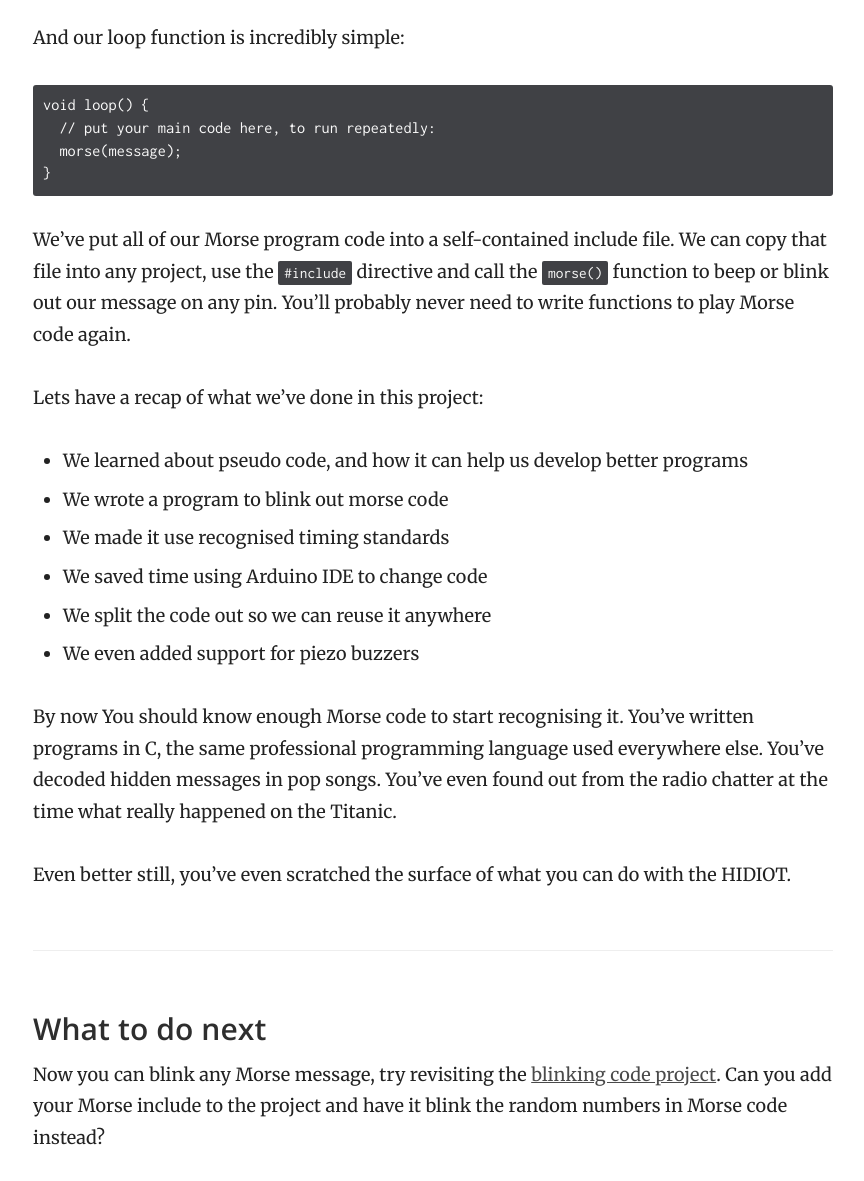
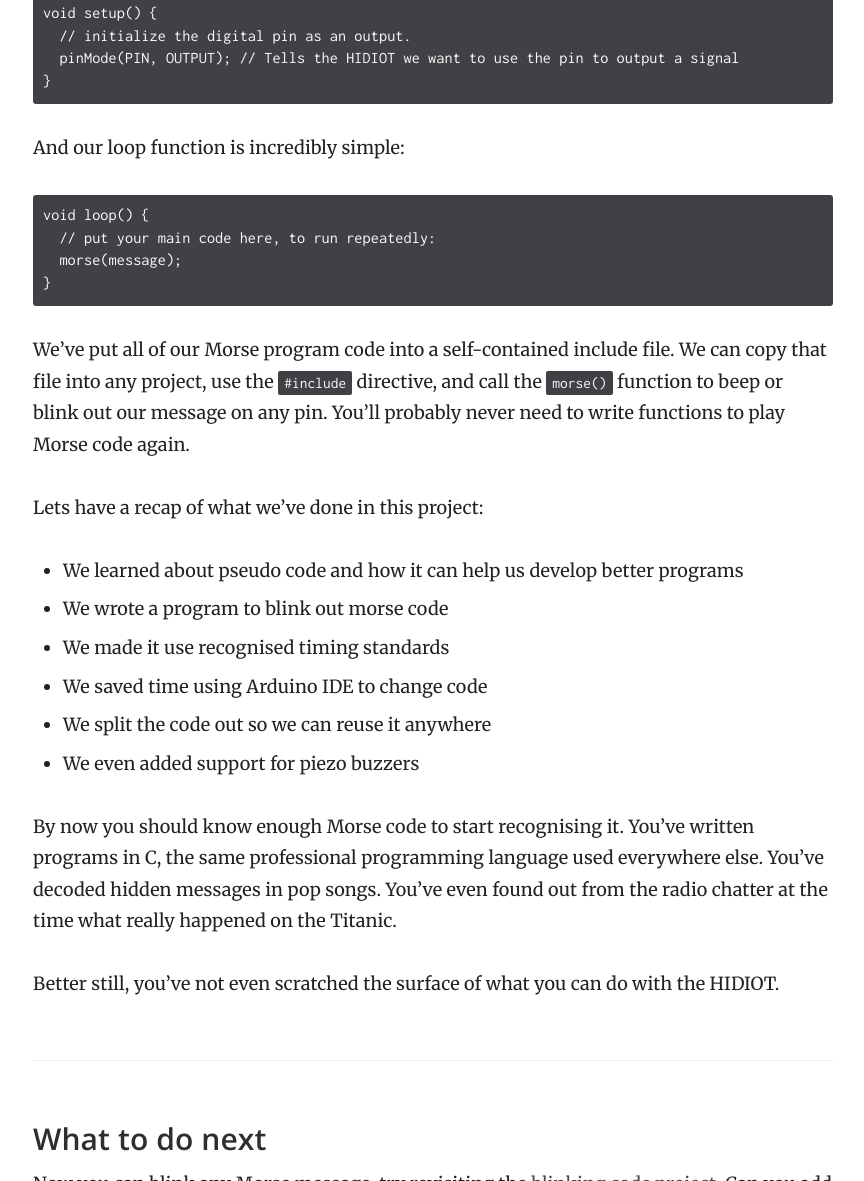
Before and after one commit to rawhex/hidiot.com, a Jekyll site: the page built from _docs/exploring_morse_code/build_a_morse_code_messenger.md, in a window 1280 px wide and 1400 px high, scrolled down 17326 px, cut to the strip 0-1181 px from the top of the window. Shown: the whole strip, without its empty margins (357-1221 px from the left). Built offline with Jekyll 4.4.1, drawn with Linux system fonts in a browser that asks for light colours; some of the changed text lies outside the part shown.

Commit message:
minor grammar and formatting edits

````diff
--- a/_docs/exploring_morse_code/build_a_morse_code_messenger.md
+++ b/_docs/exploring_morse_code/build_a_morse_code_messenger.md
@@ -372,24 +372,25 @@ Because we want to reuse this code, lets add support for piezo buzzers.
 
 As well as ```#ifndef``` we can also use ```#ifdef``` to see if something *has* been defined. If we check to see if BEEP has been defined somewhere, then we can use a piezo.
 
-	void on(){        // Turn the LED on
+```
+void on(){        // Turn the LED on
+  #ifdef BEEP
+    tone(PIN,550); // If our pin is connected to a piezo we can use tone()
+  #endif
+  #ifndef BEEP
+    digitalWrite(PIN, HIGH);
+  #endif
+}
 
-    #ifdef BEEP
-      tone(PIN,550); // If our pin is connected to a piezo we can use tone()
-    #endif
-    #ifndef BEEP
-      digitalWrite(PIN, HIGH);
-    #endif
-  }
-
-  void off(){       // Turn the LED off
-    #ifdef BEEP
-     noTone(PIN); // turn off piezo
-    #endif
-    #ifndef BEEP
-      digitalWrite(PIN, LOW);
-    #endif
-  }
+void off(){       // Turn the LED off
+  #ifdef BEEP
+   noTone(PIN); // turn off piezo
+  #endif
+  #ifndef BEEP
+    digitalWrite(PIN, LOW);
+  #endif
+}
+```
 
 If BEEP has been defined in the main code, then we'll use the ```tone()``` and ```noTone()``` functions. If it hasn't, then we'll use ```digitalWrite()``` to control an LED.
 
@@ -421,7 +422,7 @@ Now our morse.h file is complete, we can go to our main code.
 
 At the top of our code. the #include directive tells the compiler that we have another file in our project. Although the Arduino IDE knows we have two files in our project, the compiler (which is not part of the IDE) doesn't.
 
-#include "morse.h"
+```#include "morse.h"```
 
 We should also declare our message as a variable rather than as a constant. So far, we've used static strings for messages. It's likely we'll generate strings when we call our morse function in the future.
 
@@ -441,20 +442,20 @@ And our loop function is incredibly simple:
 	  morse(message);
 	}
 
-We've put all of our Morse program code into a self-contained include file. We can copy that file into any project, use the ```#include``` directive and call the ```morse()``` function to beep or blink out our message on any pin. You'll probably never need to write functions to play Morse code again.
+We've put all of our Morse program code into a self-contained include file. We can copy that file into any project, use the ```#include``` directive, and call the ```morse()``` function to beep or blink out our message on any pin. You'll probably never need to write functions to play Morse code again.
 
 Lets have a recap of what we've done in this project:
 
-* We learned about pseudo code, and how it can help us develop better programs
+* We learned about pseudo code and how it can help us develop better programs
 * We wrote a program to blink out morse code
 * We made it use recognised timing standards
 * We saved time using Arduino IDE to change code
 * We split the code out so we can reuse it anywhere
 * We even added support for piezo buzzers
 
-By now You should know enough Morse code to start recognising it. You've written programs in C, the same professional programming language used everywhere else. You've decoded hidden messages in pop songs. You've even found out from the radio chatter at the time what really happened on the Titanic.
+By now you should know enough Morse code to start recognising it. You've written programs in C, the same professional programming language used everywhere else. You've decoded hidden messages in pop songs. You've even found out from the radio chatter at the time what really happened on the Titanic.
 
-Even better still, you've even scratched the surface of what you can do with the HIDIOT.
+Better still, you've not even scratched the surface of what you can do with the HIDIOT.
 
 ### What to do next
 
````
